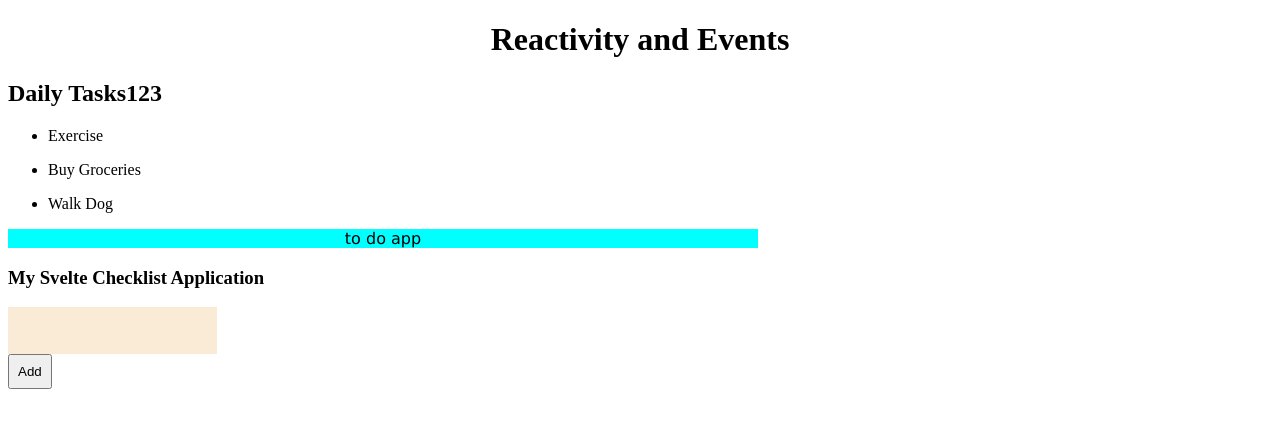
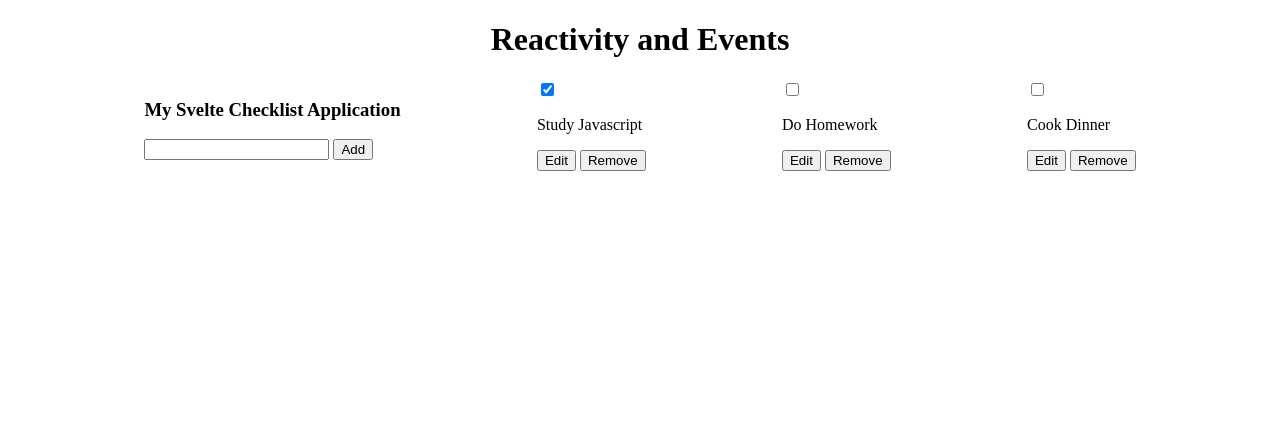
Before and after one commit to jdvgsa/reactivity-test, a SvelteKit app: page / in a window 1280 px wide. Shown: the top 428 px of the page. Built offline with nearby package versions, Linux system fonts and the light colour scheme.

Commit message:
removed redundant code, debugged where adding tasks registers as undefined

```diff
--- a/src/lib/components/MyChecklist.svelte
+++ b/src/lib/components/MyChecklist.svelte
@@ -4,15 +4,15 @@
 
 <script>
   let myDailyTasks = [
-    // {task: "Study Javascript", editing: false, checked: true},
-    // {task: "Do Homework", editing: false, checked: false},
-    // {task: "Cook Dinner", editing: false, checked: false},
-  ];   // this will be the array of my daily tasks
+    {task: "Study Javascript", editing: false, checked: true},
+    {task: "Do Homework", editing: false, checked: false},
+    {task: "Cook Dinner", editing: false, checked: false}
+  ];   // this will be the initial array rendered of my daily tasks
 
-  let textInput = " ";
+  let textInput = "";
 
   function addDailyTasks() {
-  myDailyTasks = [...myDailyTasks, { task: textInput, editing: false, checked: false }]
+  myDailyTasks = [...myDailyTasks, { task: textInput, editing: false, checked: false }];
   }
 
   function setEditing(i, isEditing) {
@@ -37,10 +37,10 @@
 
 <div>
   {#if tasks.editing}
-    <input type="text" bind:value={tasks.content}>
+    <input type="text" bind:value={tasks.task}>
   {:else}
-  <input type="checkbox" bind:checked={tasks.checked}>
-  <h4>{tasks.content}</h4>
+    <input type="checkbox" bind:checked={tasks.checked}>
+    <p>{tasks.task}</p>
   {/if}
   <div>
     {#if tasks.editing}
@@ -53,7 +53,7 @@
 </div>
 {/each}
 
-<style>
+<!-- <style>
   input {
     display: flex;
     padding: 1rem;
@@ -67,4 +67,4 @@
     padding: 0.5rem;
   }
 
-</style>
+</style> -->
--- a/src/routes/+page.svelte
+++ b/src/routes/+page.svelte
@@ -1,31 +1,32 @@
 <script>
   import MyChecklist from "../lib/components/MyChecklist.svelte"
 
-  // declaring daily tasks array
-  let dailyTasks = [
-    {task: "Exercise"},
-    {task: "Buy Groceries"},
-    {task: "Walk Dog"},
-  ];
+  // declaring daily tasks array (redundant code)
+  // let dailyTasks = [
+  //   {task: "Exercise"},
+  //   {task: "Buy Groceries"},
+  //   {task: "Walk Dog"},
+  // ];
 
 </script>
 
 <h1>Reactivity and Events</h1>
-<h2><strong>Daily Tasks123</strong></h2>
-<!-- rendering daily tasks array -->
+
+
+<!-- <h2><strong>Daily Tasks123</strong></h2>
+rendering daily tasks array
 <main>
   {#each dailyTasks as tasks}
     <ul>
       <li>{tasks.task}</li>
     </ul>
   {/each}
-</main>
+</main> -->
 
-<div class="container">
-  to do app
+
+<div class="app">
+<MyChecklist />
 </div>
-
-<MyChecklist />
 
 
 
@@ -37,12 +38,12 @@
     justify-content: center;
   }
 
-  .container {
-    width: 750px;
-    background-color: cyan;
-    font-family: Verdana, Geneva, Tahoma, sans-serif;
-    text-align: center;
+  .app {
+    display: flex;
+    justify-content: space-evenly;
   }
+
+
 </style>
 
 
```
